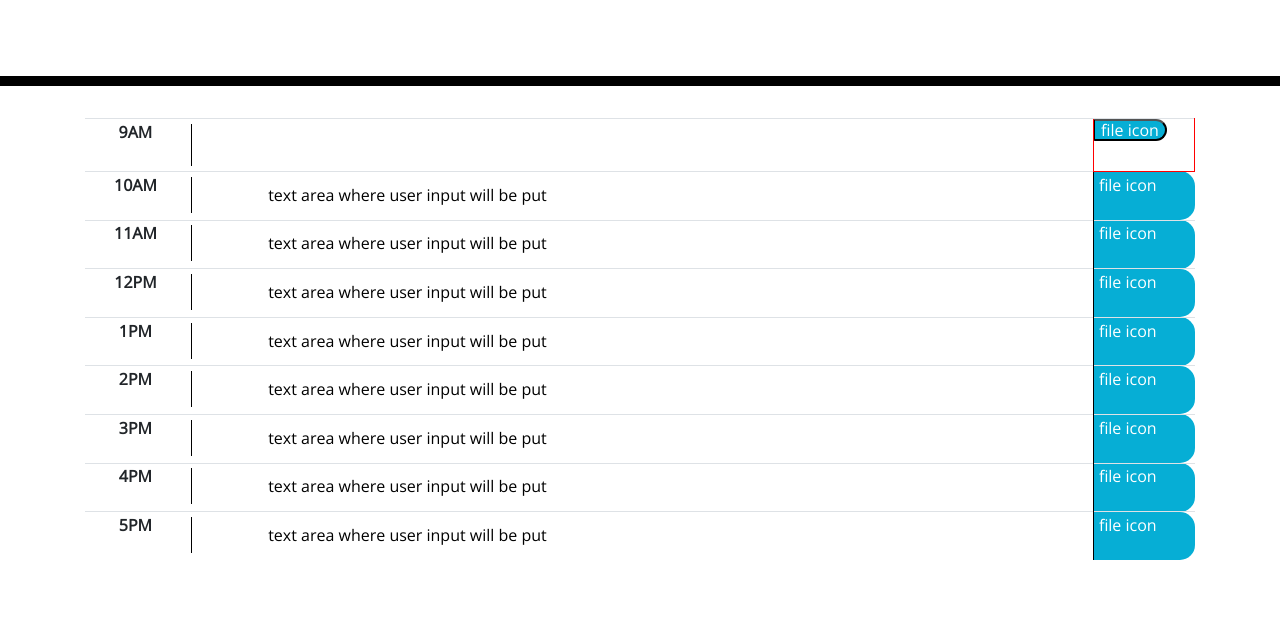
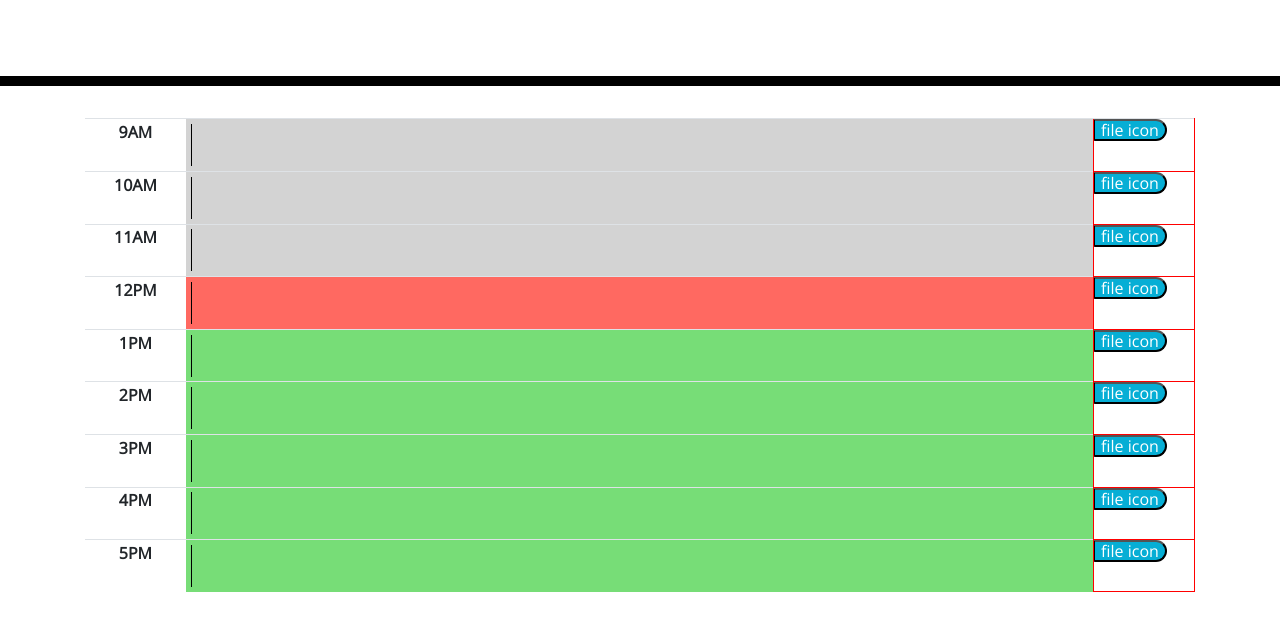
Before and after one commit to QuantumK9/workday-scheduler, a plain HTML site: page index.html in a window 1280 px wide. Shown: the part 182-800 px from the top of the page. Drawn offline with nearby package versions, Linux system fonts and the light colour scheme.

Commit message:
complete functions that take inputs and stores them to events array and color the spaces by comparing with current time

```diff
--- a/assets/css/style.css
+++ b/assets/css/style.css
@@ -24,6 +24,9 @@ textarea {
   /* margin: 0 auto; */
 }
 
+.text-area:focus {
+  outline: none;
+}
 /* custom button reset styles */
 .button {
   padding: 0 !important;
--- a/assets/js/script.js
+++ b/assets/js/script.js
@@ -1,9 +1,19 @@
 // console.log("connected!");
 
+// select all forms
+var form1El = $("#form-1");
+var form2El = $("#form-2");
+var form3El = $("#form-3");
+var form4El = $("#form-4");
+var form5El = $("#form-5");
+var form6El = $("#form-6");
+var form7El = $("#form-7");
+var form8El = $("#form-8");
+var form9El = $("#form-9");
 // add day at top with moment.js
 
 // from moment with current time iterate through rows and change color accordingly
-var currentTime = 10; // temporary "time" for testing
+var currentTime = 12; // temporary "time" for testing
 // take text input from textareas (along with id ? )
 
 var events = [
@@ -11,84 +21,122 @@ var events = [
     id: 1,
     time: "9am",
     event: "",
-    color: "green",
   },
 
   {
     id: 2,
     time: "10am",
     event: "",
-    color: "green",
   },
   {
     id: 3,
     time: "11am",
     event: "",
-    color: "green",
   },
   {
     id: 4,
     time: "12pm",
     event: "",
-    color: "green",
   },
   {
     id: 5,
     time: "1pm",
     event: "",
-    color: "green",
   },
   {
     id: 6,
     time: "2pm",
     event: "",
-    color: "green",
   },
   {
     id: 7,
     time: "3pm",
     event: "",
-    color: "green",
   },
   {
     id: 8,
     time: "4pm",
     event: "",
-    color: "green",
   },
   {
     id: 9,
     time: "5pm",
     event: "",
-    color: "green",
   },
 ];
+
+//function that will display and change color of each slot based on time comparison with current into grey, red or green
+function addColorClassToElement(element, currentTime) {
+  let slotTimeNumber = parseInt(element.attributes["data-time"].value);
+  if (slotTimeNumber < currentTime) {
+    element.classList.add("past");
+  } else if (slotTimeNumber === currentTime) {
+    element.classList.add("present");
+  } else {
+    element.classList.add("future");
+  }
+}
+
+// function that takes input from form and adds it to events array
+
+function addingFormInputToEvents(formId, eventsId) {
+  textEl = $(formId).val().trim();
+  console.log(textEl);
+  addInputToEvents(textEl, eventsId);
+  console.log(events[eventsId - 1]);
+}
 
 // function that adds input to events array
 function addInputToEvents(inputVal, eventId) {
   events[eventId - 1].event = inputVal;
 }
-
-//function that will compare time slot with current time and change color of fields
-function compareTime(currentTime, slotTime, eventIndex) {
-  if (slotTime < currentTime) {
-    events[eventIndex].color = "grey";
-  } else if (slotTime === currentTime) {
-    events[eventIndex].color = "red";
-  } else {
-    events[eventIndex].color = "red";
-  }
-}
 // add localstorage to save areas
 
 $("document").ready(function () {
   // console.log("document is ready and jQuery is running!");
-  compareTime(currentTime, 9, 0);
-  $("#form-1").on("submit", function (ev) {
+  // let inputTdElements = $(".input-table-data");
+  let inputTdElements = document.querySelectorAll(".input-table-data");
+
+  // console.log(inputTdElements);
+
+  inputTdElements.forEach(function (element) {
+    addColorClassToElement(element, currentTime);
+  });
+
+  form1El.on("submit", function (ev) {
     ev.preventDefault();
-    var textOneEl = $("#text-area-1").val();
-    console.log(textOneEl);
-    addInputToEvents(textOneEl, 1);
-    console.log(events[0].event);
+    addingFormInputToEvents("#text-area-1", 1);
+  });
+  form2El.on("submit", function (ev) {
+    ev.preventDefault();
+    addingFormInputToEvents("#text-area-2", 2);
+  });
+  form3El.on("submit", function (ev) {
+    ev.preventDefault();
+    addingFormInputToEvents("#text-area-3", 3);
+  });
+  form4El.on("submit", function (ev) {
+    ev.preventDefault();
+    addingFormInputToEvents("#text-area-4", 4);
+  });
+  form5El.on("submit", function (ev) {
+    ev.preventDefault();
+    addingFormInputToEvents("#text-area-5", 5);
+  });
+  form6El.on("submit", function (ev) {
+    ev.preventDefault();
+    addingFormInputToEvents("#text-area-6", 6);
+  });
+  form7El.on("submit", function (ev) {
+    ev.preventDefault();
+    addingFormInputToEvents("#text-area-7", 7);
+  });
+  form8El.on("submit", function (ev) {
+    ev.preventDefault();
+    addingFormInputToEvents("#text-area-8", 8);
+  });
+  form9El.on("submit", function (ev) {
+    ev.preventDefault();
+    addingFormInputToEvents("#text-area-9", 9);
   });
 });
--- a/index.html
+++ b/index.html
@@ -36,7 +36,7 @@
         <tbody>
           <tr>
             <th scope="row" class="col-1 time-block">9AM</th>
-            <td class="col-9">
+            <td class="col-9 input-table-data" data-time="9">
               <form action="" id="form-1">
                 <input
                   type="text"
@@ -44,9 +44,6 @@
                   name="text-area-9am"
                   id="text-area-1"
                   form="text-area-1"
-                  wrap="off"
-                  cols="80"
-                  rows="1"
                 />
               </form>
             </td>
@@ -59,131 +56,163 @@
           </tr>
           <tr>
             <th scope="row" class="col-1 time-block">10AM</th>
-            <td class="col-9 textarea">
-              <textarea
+            <td class="col-9 input-table-data" data-time="10">
+              <form action="" id="form-2">
+                <input
+                  type="text"
                   class="text-area"
                   name="text-area-10am"
                   id="text-area-2"
-                cols="80"
-                rows="1"
-              >
-                text area where user input will be put
-              </textarea>
+                  form="text-area-2"
+                />
+              </form>
             </td>
 
-            <td class="col-1 saveBtn">file icon</td>
+            <td class="col-1 button">
+              <button type="submit" class="saveBtn" form="form-2">
+                file icon
+              </button>
+            </td>
           </tr>
           <tr>
             <th scope="row" class="col-1 time-block">11AM</th>
-            <td class="col-9">
-              <textarea
+            <td class="col-9 input-table-data" data-time="11">
+              <form action="" id="form-3">
+                <input
+                  type="text"
                   class="text-area"
                   name="text-area-11am"
                   id="text-area-3"
-                cols="80"
-                rows="1"
-              >
-                text area where user input will be put
-              </textarea>
+                  form="text-area-3"
+                />
+              </form>
             </td>
 
-            <td class="col-1 saveBtn">file icon</td>
+            <td class="col-1 button">
+              <button type="submit" class="saveBtn" form="form-3">
+                file icon
+              </button>
+            </td>
           </tr>
           <tr>
             <th scope="row" class="col-1 time-block">12PM</th>
-            <td class="col-9">
-              <textarea
+            <td class="col-9 input-table-data" data-time="12">
+              <form action="" id="form-4">
+                <input
+                  type="text"
                   class="text-area"
                   name="text-area-12pm"
                   id="text-area-4"
-                cols="80"
-                rows="1"
-              >
-                text area where user input will be put
-              </textarea>
+                  form="text-area-4"
+                />
+              </form>
             </td>
 
-            <td class="col-1 saveBtn">file icon</td>
+            <td class="col-1 button">
+              <button type="submit" class="saveBtn" form="form-4">
+                file icon
+              </button>
+            </td>
           </tr>
           <tr>
             <th scope="row" class="col-1 time-block">1PM</th>
-            <td class="col-9">
-              <textarea
+            <td class="col-9 input-table-data" data-time="13">
+              <form action="" id="form-5">
+                <input
+                  type="text"
                   class="text-area"
                   name="text-area-1pm"
                   id="text-area-5"
-                cols="80"
-                rows="1"
-              >
-                text area where user input will be put
-              </textarea>
+                  form="text-area-5"
+                />
+              </form>
             </td>
 
-            <td class="col-1 saveBtn">file icon</td>
+            <td class="col-1 button">
+              <button type="submit" class="saveBtn" form="form-5">
+                file icon
+              </button>
+            </td>
           </tr>
           <tr>
             <th scope="row" class="col-1 time-block">2PM</th>
-            <td class="col-9">
-              <textarea
+            <td class="col-9 input-table-data" data-time="14">
+              <form action="" id="form-6">
+                <input
+                  type="text"
                   class="text-area"
-                name="text-area-2pm"
+                  name="text-area-1pm"
                   id="text-area-6"
-                cols="80"
-                rows="1"
-              >
-                text area where user input will be put
-              </textarea>
+                  form="text-area-6"
+                />
+              </form>
             </td>
 
-            <td class="col-1 saveBtn">file icon</td>
+            <td class="col-1 button">
+              <button type="submit" class="saveBtn" form="form-6">
+                file icon
+              </button>
+            </td>
           </tr>
           <tr>
             <th scope="row" class="col-1 time-block">3PM</th>
-            <td class="col-9">
-              <textarea
+            <td class="col-9 input-table-data" data-time="15">
+              <form action="" id="form-7">
+                <input
+                  type="text"
                   class="text-area"
-                name="text-area-3pm"
+                  name="text-area-1pm"
                   id="text-area-7"
-                cols="80"
-                rows="1"
-              >
-                text area where user input will be put
-              </textarea>
+                  form="text-area-7"
+                />
+              </form>
             </td>
 
-            <td class="col-1 saveBtn">file icon</td>
+            <td class="col-1 button">
+              <button type="submit" class="saveBtn" form="form-7">
+                file icon
+              </button>
+            </td>
           </tr>
           <tr>
             <th scope="row" class="col-1 time-block">4PM</th>
-            <td class="col-9">
-              <textarea
+            <td class="col-9 input-table-data" data-time="16">
+              <form action="" id="form-8">
+                <input
+                  type="text"
                   class="text-area"
-                name="text-area-4pm"
+                  name="text-area-1pm"
                   id="text-area-8"
-                cols="80"
-                rows="1"
-              >
-                text area where user input will be put
-              </textarea>
+                  form="text-area-8"
+                />
+              </form>
             </td>
 
-            <td class="col-1 saveBtn">file icon</td>
+            <td class="col-1 button">
+              <button type="submit" class="saveBtn" form="form-8">
+                file icon
+              </button>
+            </td>
           </tr>
           <tr>
             <th scope="row" class="col-1 time-block">5PM</th>
-            <td class="col-9">
-              <textarea
+            <td class="col-9 input-table-data" data-time="17">
+              <form action="" id="form-9">
+                <input
+                  type="text"
                   class="text-area"
-                name="text-area-5pm"
+                  name="text-area-1pm"
                   id="text-area-9"
-                cols="80"
-                rows="1"
-              >
-                text area where user input will be put
-              </textarea>
+                  form="text-area-9"
+                />
+              </form>
             </td>
 
-            <td class="col-1 saveBtn">file icon</td>
+            <td class="col-1 button">
+              <button type="submit" class="saveBtn" form="form-9">
+                file icon
+              </button>
+            </td>
           </tr>
         </tbody>
       </table>
```
Lines whose indentation alone changed are shown as unchanged.
